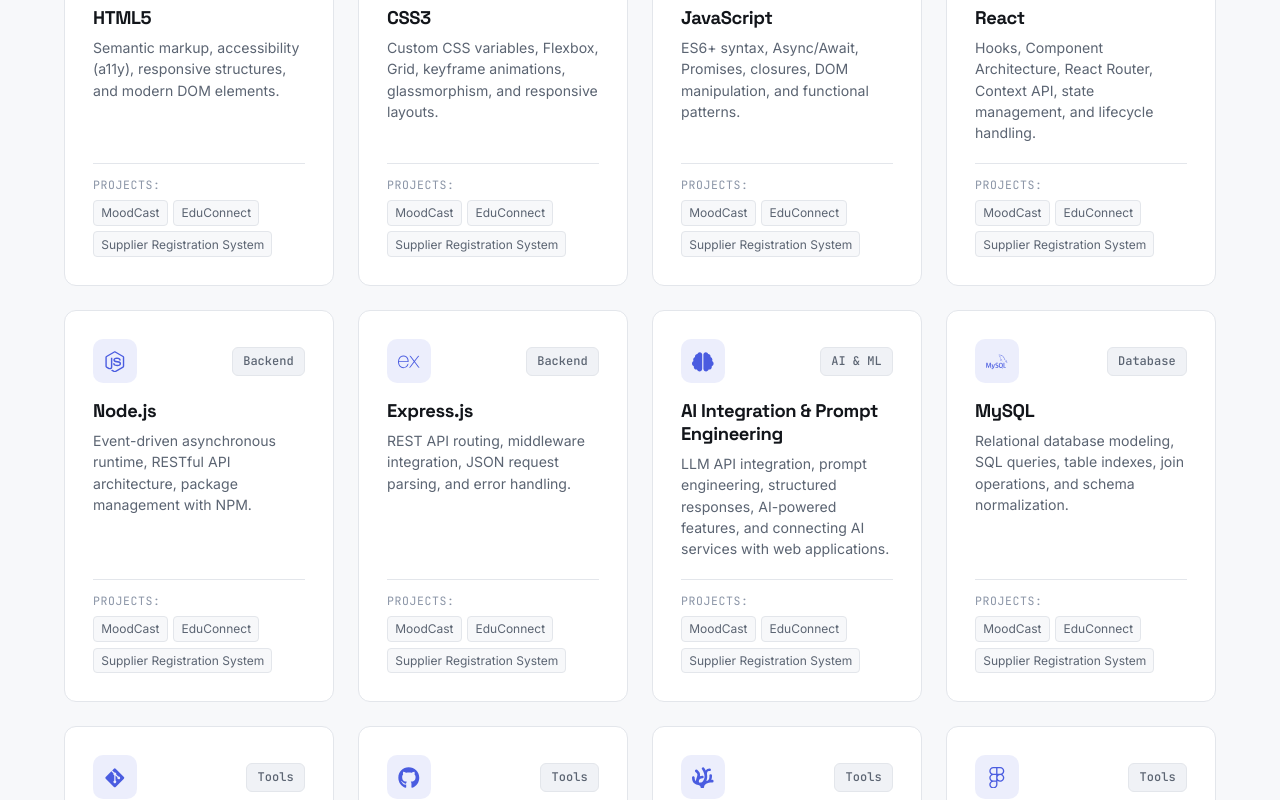
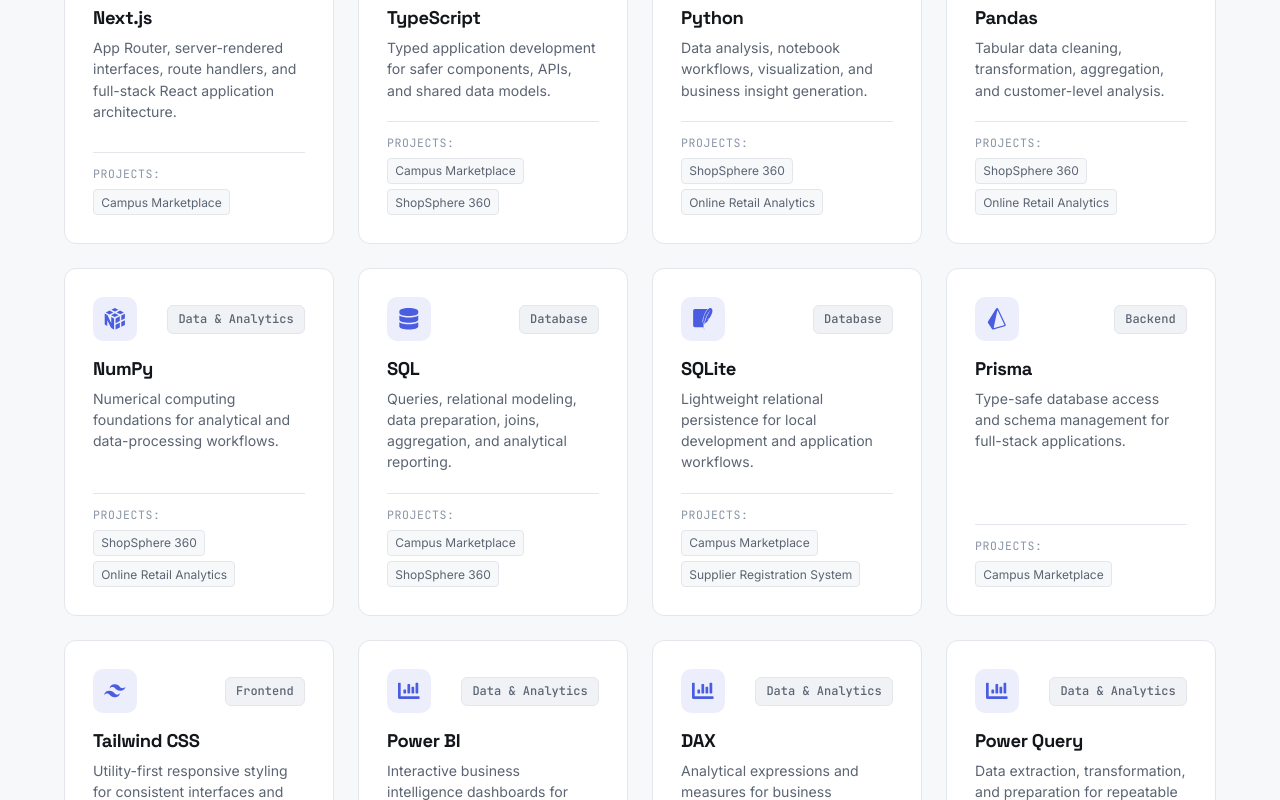
Before and after one commit to Adithya-Ekanayake/Adithya-Ekanayake, a React (Create React App) app: page / in a window 1280 px wide. Shown: the part 2000-2800 px from the top of the page. Built offline with nearby package versions, Linux system fonts and the light colour scheme; no server answers.

Commit message:
Prioritize skills from current projects

```diff
--- a/src/components/Skills/Skills.jsx
+++ b/src/components/Skills/Skills.jsx
@@ -10,14 +10,26 @@ import {
   FaGithub,
   FaFigma,
   FaCode,
-  FaBrain
+  FaBrain,
+  FaDatabase,
+  FaChartBar,
+  FaLock
 } from 'react-icons/fa';
 import {
   SiJavascript,
   SiExpress,
   SiMysql,
   SiVscodium,
-  SiPostman
+  SiPostman,
+  SiNextdotjs,
+  SiTypescript,
+  SiTailwindcss,
+  SiPrisma,
+  SiSqlite,
+  SiPython,
+  SiPandas,
+  SiNumpy,
+  SiJupyter
 } from 'react-icons/si';
 import './Skills.css';
 
@@ -29,18 +41,30 @@ const iconMap = {
   FaNodeJs: FaNodeJs,
   SiExpress: SiExpress,
   FaBrain: FaBrain,
+  FaDatabase: FaDatabase,
+  FaChartBar: FaChartBar,
+  FaLock: FaLock,
   SiMysql: SiMysql,
   FaGitAlt: FaGitAlt,
   FaGithub: FaGithub,
   SiVscodium: SiVscodium,
   FaFigma: FaFigma,
-  SiPostman: SiPostman
+  SiPostman: SiPostman,
+  SiNextdotjs: SiNextdotjs,
+  SiTypescript: SiTypescript,
+  SiTailwindcss: SiTailwindcss,
+  SiPrisma: SiPrisma,
+  SiSqlite: SiSqlite,
+  SiPython: SiPython,
+  SiPandas: SiPandas,
+  SiNumpy: SiNumpy,
+  SiJupyter: SiJupyter
 };
 
 export default function Skills() {
   const [activeCategory, setActiveCategory] = useState('All');
 
-  const categories = ['All', 'Frontend', 'Backend', 'AI & ML', 'Database', 'Tools'];
+  const categories = ['All', 'Frontend', 'Backend', 'AI & ML', 'Database', 'Data & Analytics', 'Tools'];
 
   const filteredSkills =
     activeCategory === 'All'
--- a/src/data/skills.js
+++ b/src/data/skills.js
@@ -1,4 +1,117 @@
 export const skills = [
+  // Priority skills from current portfolio projects
+  {
+    id: 'nextjs',
+    name: 'Next.js',
+    category: 'Frontend',
+    icon: 'SiNextdotjs',
+    description: 'App Router, server-rendered interfaces, route handlers, and full-stack React application architecture.',
+    relatedProjects: ['Campus Marketplace']
+  },
+  {
+    id: 'typescript',
+    name: 'TypeScript',
+    category: 'Frontend',
+    icon: 'SiTypescript',
+    description: 'Typed application development for safer components, APIs, and shared data models.',
+    relatedProjects: ['Campus Marketplace', 'ShopSphere 360']
+  },
+  {
+    id: 'python',
+    name: 'Python',
+    category: 'Data & Analytics',
+    icon: 'SiPython',
+    description: 'Data analysis, notebook workflows, visualization, and business insight generation.',
+    relatedProjects: ['ShopSphere 360', 'Online Retail Analytics']
+  },
+  {
+    id: 'pandas',
+    name: 'Pandas',
+    category: 'Data & Analytics',
+    icon: 'SiPandas',
+    description: 'Tabular data cleaning, transformation, aggregation, and customer-level analysis.',
+    relatedProjects: ['ShopSphere 360', 'Online Retail Analytics']
+  },
+  {
+    id: 'numpy',
+    name: 'NumPy',
+    category: 'Data & Analytics',
+    icon: 'SiNumpy',
+    description: 'Numerical computing foundations for analytical and data-processing workflows.',
+    relatedProjects: ['ShopSphere 360', 'Online Retail Analytics']
+  },
+  {
+    id: 'sql',
+    name: 'SQL',
+    category: 'Database',
+    icon: 'FaDatabase',
+    description: 'Queries, relational modeling, data preparation, joins, aggregation, and analytical reporting.',
+    relatedProjects: ['Campus Marketplace', 'ShopSphere 360']
+  },
+  {
+    id: 'sqlite',
+    name: 'SQLite',
+    category: 'Database',
+    icon: 'SiSqlite',
+    description: 'Lightweight relational persistence for local development and application workflows.',
+    relatedProjects: ['Campus Marketplace', 'Supplier Registration System']
+  },
+  {
+    id: 'prisma',
+    name: 'Prisma',
+    category: 'Backend',
+    icon: 'SiPrisma',
+    description: 'Type-safe database access and schema management for full-stack applications.',
+    relatedProjects: ['Campus Marketplace']
+  },
+  {
+    id: 'tailwind-css',
+    name: 'Tailwind CSS',
+    category: 'Frontend',
+    icon: 'SiTailwindcss',
+    description: 'Utility-first responsive styling for consistent interfaces and rapid UI composition.',
+    relatedProjects: ['Campus Marketplace']
+  },
+  {
+    id: 'power-bi',
+    name: 'Power BI',
+    category: 'Data & Analytics',
+    icon: 'FaChartBar',
+    description: 'Interactive business intelligence dashboards for KPIs, customer segments, and retail performance.',
+    relatedProjects: ['ShopSphere 360']
+  },
+  {
+    id: 'dax',
+    name: 'DAX',
+    category: 'Data & Analytics',
+    icon: 'FaChartBar',
+    description: 'Analytical expressions and measures for business intelligence reporting.',
+    relatedProjects: ['ShopSphere 360']
+  },
+  {
+    id: 'power-query',
+    name: 'Power Query',
+    category: 'Data & Analytics',
+    icon: 'FaChartBar',
+    description: 'Data extraction, transformation, and preparation for repeatable reporting workflows.',
+    relatedProjects: ['ShopSphere 360']
+  },
+  {
+    id: 'jupyter-notebook',
+    name: 'Jupyter Notebook',
+    category: 'Data & Analytics',
+    icon: 'SiJupyter',
+    description: 'Reproducible, documented analysis combining executable code, visualizations, and findings.',
+    relatedProjects: ['Online Retail Analytics']
+  },
+  {
+    id: 'nextauth',
+    name: 'NextAuth',
+    category: 'Backend',
+    icon: 'FaLock',
+    description: 'Authentication and protected user workflows for full-stack Next.js applications.',
+    relatedProjects: ['Campus Marketplace']
+  },
   // Frontend
   {
     id: 'html5',
@@ -6,7 +119,7 @@ export const skills = [
     category: 'Frontend',
     icon: 'FaHtml5',
     description: 'Semantic markup, accessibility (a11y), responsive structures, and modern DOM elements.',
-    relatedProjects: ['MoodCast', 'EduConnect', 'Supplier Registration System']
+    relatedProjects: ['MoodCast', 'EduConnect', 'Campus Marketplace', 'Supplier Registration System']
   },
   {
     id: 'css3',
@@ -14,7 +127,7 @@ export const skills = [
     category: 'Frontend',
     icon: 'FaCss3Alt',
     description: 'Custom CSS variables, Flexbox, Grid, keyframe animations, glassmorphism, and responsive layouts.',
-    relatedProjects: ['MoodCast', 'EduConnect', 'Supplier Registration System']
+    relatedProjects: ['MoodCast', 'EduConnect', 'Campus Marketplace', 'Supplier Registration System']
   },
   {
     id: 'javascript',
@@ -22,7 +135,7 @@ export const skills = [
     category: 'Frontend',
     icon: 'SiJavascript',
     description: 'ES6+ syntax, Async/Await, Promises, closures, DOM manipulation, and functional patterns.',
-    relatedProjects: ['MoodCast', 'EduConnect', 'Supplier Registration System']
+    relatedProjects: ['MoodCast', 'EduConnect', 'Campus Marketplace', 'Supplier Registration System']
   },
   {
     id: 'react',
@@ -30,7 +143,7 @@ export const skills = [
     category: 'Frontend',
     icon: 'FaReact',
     description: 'Hooks, Component Architecture, React Router, Context API, state management, and lifecycle handling.',
-    relatedProjects: ['MoodCast', 'EduConnect', 'Supplier Registration System']
+    relatedProjects: ['MoodCast', 'EduConnect', 'Campus Marketplace', 'Supplier Registration System']
   },
 
   // Backend
@@ -40,7 +153,7 @@ export const skills = [
     category: 'Backend',
     icon: 'FaNodeJs',
     description: 'Event-driven asynchronous runtime, RESTful API architecture, package management with NPM.',
-    relatedProjects: ['MoodCast', 'EduConnect', 'Supplier Registration System']
+    relatedProjects: ['MoodCast', 'EduConnect', 'Campus Marketplace', 'Supplier Registration System']
   },
   {
     id: 'express',
@@ -48,7 +161,7 @@ export const skills = [
     category: 'Backend',
     icon: 'SiExpress',
     description: 'REST API routing, middleware integration, JSON request parsing, and error handling.',
-    relatedProjects: ['MoodCast', 'EduConnect', 'Supplier Registration System']
+    relatedProjects: ['MoodCast', 'EduConnect', 'Campus Marketplace', 'Supplier Registration System']
   },
 
   // AI & ML
@@ -58,7 +171,7 @@ export const skills = [
     category: 'AI & ML',
     icon: 'FaBrain',
     description: 'LLM API integration, prompt engineering, structured responses, AI-powered features, and connecting AI services with web applications.',
-    relatedProjects: ['MoodCast', 'EduConnect', 'Supplier Registration System']
+    relatedProjects: ['MoodCast', 'EduConnect', 'Campus Marketplace', 'Supplier Registration System']
   },
 
   // Database
@@ -68,7 +181,7 @@ export const skills = [
     category: 'Database',
     icon: 'SiMysql',
     description: 'Relational database modeling, SQL queries, table indexes, join operations, and schema normalization.',
-    relatedProjects: ['MoodCast', 'EduConnect', 'Supplier Registration System']
+    relatedProjects: ['MoodCast', 'EduConnect', 'Campus Marketplace', 'Supplier Registration System']
   },
 
   // Tools
@@ -102,7 +215,7 @@ export const skills = [
     category: 'Tools',
     icon: 'FaFigma',
     description: 'UI/UX wireframing, component design systems, prototyping, and visual layout planning.',
-    relatedProjects: ['MoodCast', 'EduConnect', 'Supplier Registration System']
+    relatedProjects: ['MoodCast', 'EduConnect', 'Campus Marketplace', 'Supplier Registration System']
   },
   {
     id: 'postman',
```
